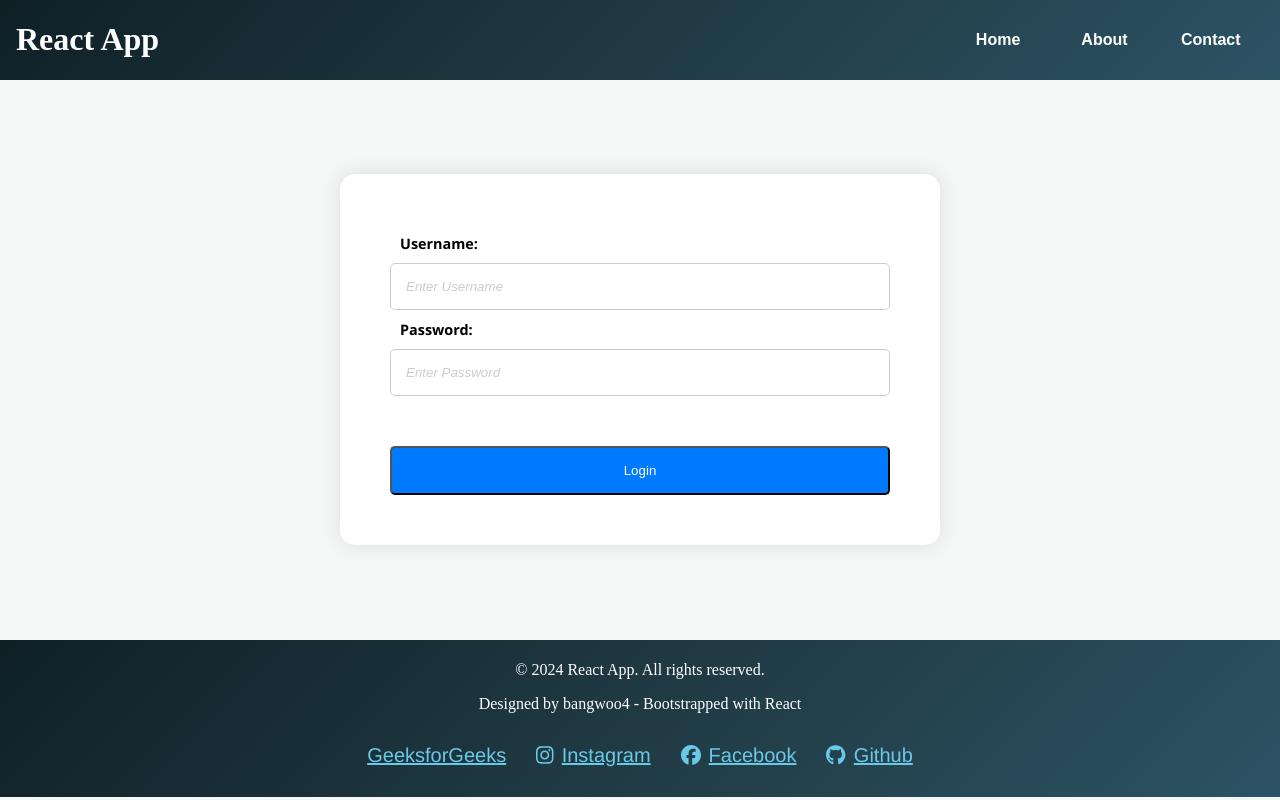
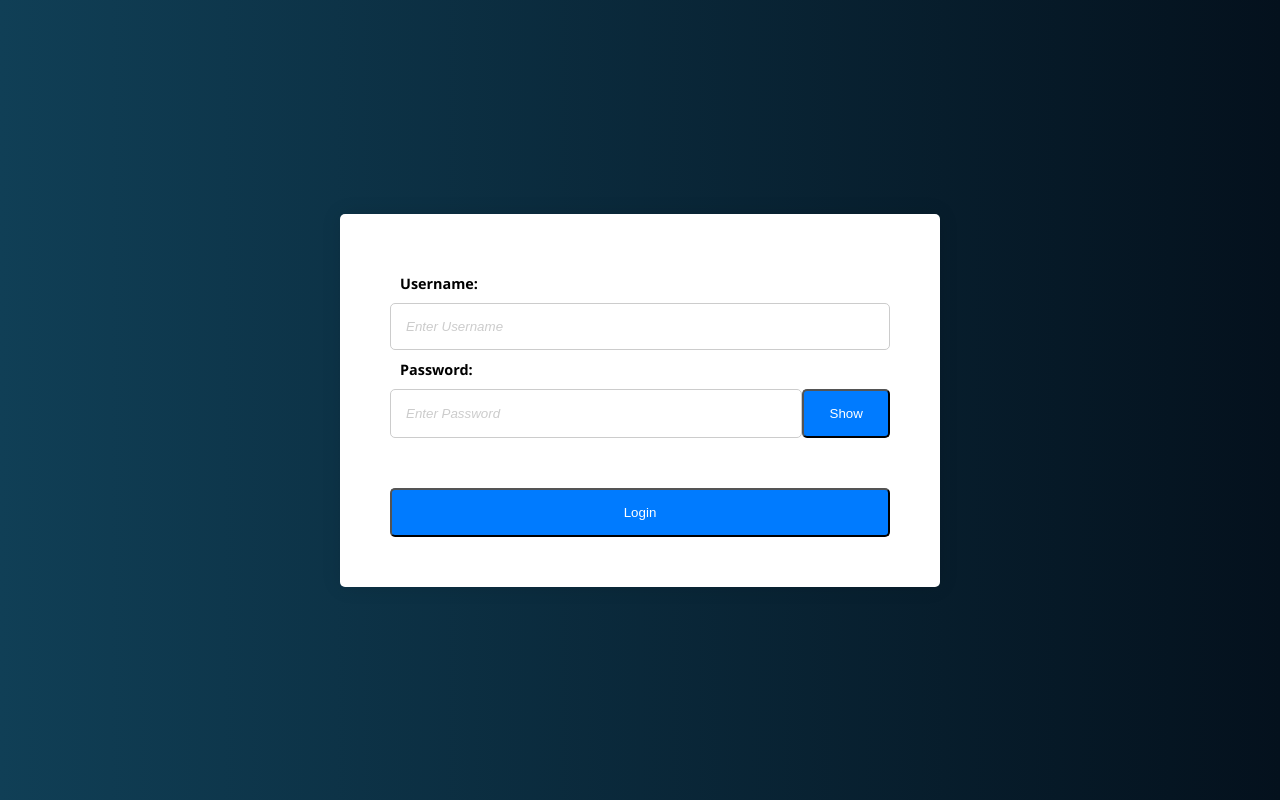
Before and after one commit to bawfng04/React-Template, a React (Create React App) app: page / in a window 1280 px wide. Built offline with nearby package versions, Linux system fonts and the light colour scheme.

Commit message:
update Login page and complete template
added Show password button, animation and Main.js

```diff
--- a/src/App.js
+++ b/src/App.js
@@ -1,21 +1,23 @@
 import React from "react";
 import "./App.css";
+import Login from "./components/Login";
 import Header from "./components/Header";
-import Login from "./components/Login";
+import Main from "./components/Main";
 import Footer from "./components/Footer";
 
 function App() {
+  const [isLoggedIn, setIsLoggedIn] = React.useState(false);
+
   return (
     <div className="App">
-      <div className="appHeader">
-        <Header />
-      </div>
-      <div>
-        <Login />
-      </div>
-      <div className="appFooter">
-        <Footer />
-      </div>
+      {!isLoggedIn && <Login onLogin={() => setIsLoggedIn(true)} />}
+      {isLoggedIn && (
+        <div>
+          <Header />
+          <Main />
+          <Footer />
+        </div>
+      )}
     </div>
   );
 }
--- a/src/components/Login.css
+++ b/src/components/Login.css
@@ -3,22 +3,23 @@ body {
   margin: 0;
   padding: 0;
   font-family: 'Segoe UI', Tahoma, Geneva, Verdana, sans-serif;
-  background-color: #f4f7f6;
+  background-image: linear-gradient(to right, #103f56, #04111d);
 }
 
 .Main{
     display: flex;
     justify-content: center;
     align-items: center;
-    height: 70vh;
+    height: 100vh;
 }
 
 .container{
     background-color: #ffffff;
     padding: 50px;
     box-shadow: 0 0 20px rgba(0, 0, 0, 0.1);
-    border-radius: 15px;
+    border-radius: 5px;
     width: 500px;
+    animation: fadeIn 1s ease-in-out;
 }
 
 .lab{
@@ -43,9 +44,27 @@ body {
     border: 1px solid #007bff;
 }
 .input:hover{
-    transform: scale(1.05);
+    transform: translateY(-2px);
 }
 
+.passField{
+    display: flex;
+    justify-content: space-between;
+}
+
+.passField .showPasswordButton{
+    padding: 15px;
+    width: 20%;
+    border-radius: 5px;
+    background-color: #007bff;
+    color: white;
+    transition: transform 0.3s ease-in-out, box-shadow 0.3s ease-in-out;
+}
+.passField .showPasswordButton:hover{
+    box-shadow: 0 0 10px rgba(0, 123, 255, 0.5);
+    background-color: #0056b3;
+    transform: translateY(-2px);
+}
 
 .submitButton{
     padding: 15px;
@@ -57,7 +76,7 @@ body {
     transition: transform 0.3s ease-in-out;
 }
 .submitButton:hover{
-    transform: translateY(-10px);
+    transform: scale(1.05);
 }
 
 
@@ -69,6 +88,7 @@ body {
   font-size: 0.8 rem;
   text-align: center;
   margin-top: 20px;
+  animation: slideIn 0.5s ease-in-out;
 }
 
 .input, .submitButton {
--- a/src/components/Login.js
+++ b/src/components/Login.js
@@ -4,6 +4,7 @@ import React, { useState } from "react";
 function Login({ onLogin }) {
   const [username, setUsername] = useState("");
   const [password, setPassword] = useState("");
+  const [showPassword, setShowPassword] = useState(false);
   const [error, setError] = useState("");
 
   const handleLogin = (event) => {
@@ -14,8 +15,12 @@ function Login({ onLogin }) {
       setError("Invalid username or password");
       setTimeout(() => {
         setError("");
-      }, 3000);
+      }, 8000);
     }
+  };
+
+  const togglePasswordVisibility = () => {
+    setShowPassword(!showPassword);
   };
 
   return (
@@ -31,15 +36,25 @@ function Login({ onLogin }) {
             onChange={(e) => setUsername(e.target.value)}
           />
           <br />
+
           <label className="lab">Password: </label>
+          <div className="passField">
             <input
               className="input"
-            type="password"
+              type={showPassword ? "text" : "password"}
               placeholder="Enter Password"
               value={password}
               onChange={(e) => setPassword(e.target.value)}
             />
-          <br />
+            <button
+              type="button"
+              className="showPasswordButton"
+              onClick={togglePasswordVisibility}
+            >
+              {showPassword ? "Hide" : "Show"}
+            </button>
+          </div>
+
           <button className="submitButton" type="submit">
             Login
           </button>
--- /dev/null
+++ b/src/components/Main.js
@@ -0,0 +1,11 @@
+import "./Main.css";
+
+function Main() {
+  return (
+    <div className="Main">
+      <h1>Main</h1>
+    </div>
+  );
+}
+
+export default Main;
```
Also changed, not shown: src/components/Main.css (added). Lines whose indentation alone changed are shown as unchanged.
